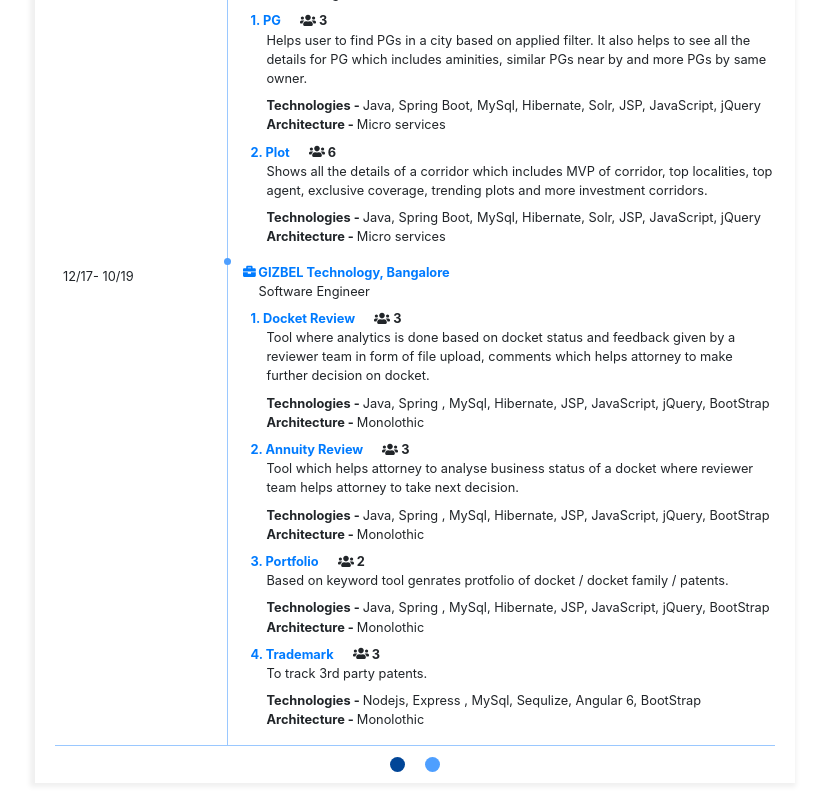
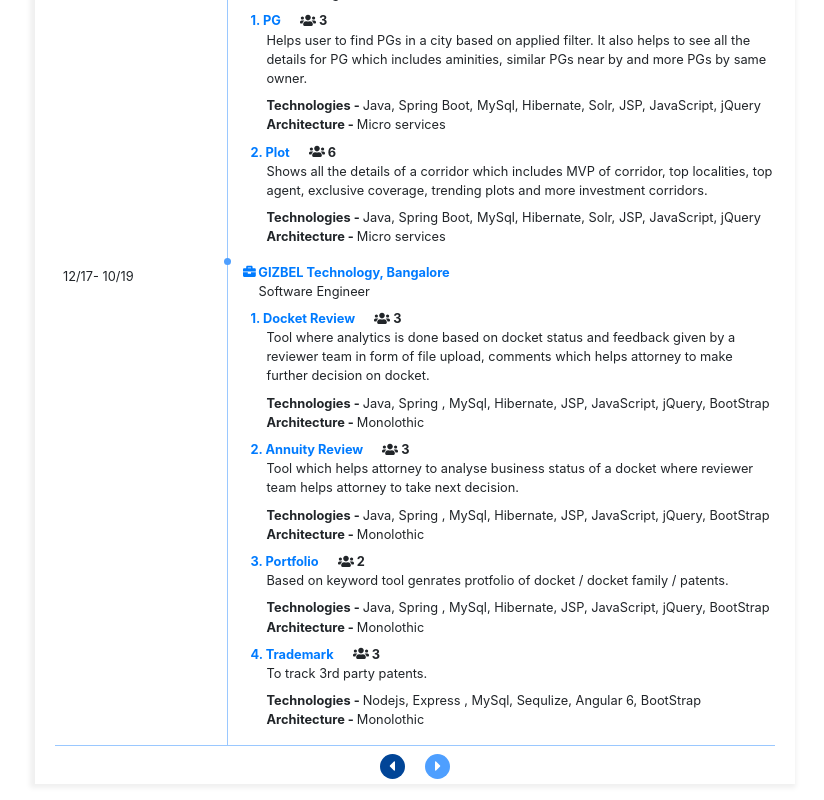
Before and after one commit to sunilvaishnav45/resume, a React (Create React App) app: page /resume/profile-experince in a window 1280 px wide. Shown: the part 570-1370 px from the top of the page, without its empty margins (225-1049 px from the left). Built offline with nearby package versions, Linux system fonts and the light colour scheme.

Commit message:
Footer updated

```diff
--- a/src/App.css
+++ b/src/App.css
@@ -57,6 +57,18 @@
 }
 
 
+.footer-dot {
+  height: 25px;
+  width: 25px;
+  background-color: #4e9fff;
+  border-radius: 50%;
+  display: inline-block;
+}
+
+.footer-dot.active{
+  background-color: #014597 !important;
+}
+
 .resume-card{
   box-shadow: -2px 1px 5px 3px #f0f0f0;
   padding: 20px !important;
--- a/src/Components/Page1/page1.jsx
+++ b/src/Components/Page1/page1.jsx
@@ -2,6 +2,8 @@
 import Profile from '../Profile/profile';
 import WorkExperince from '../WorkExperince/workexperince';
 import { Link } from 'react-router-dom';
+import { FontAwesomeIcon } from '@fortawesome/react-fontawesome';
+import { faCaretRight, faCaretLeft } from '@fortawesome/free-solid-svg-icons';
 
 class Page1 extends React.Component {
 
@@ -21,8 +23,8 @@
                 <Profile />
                 <WorkExperince />
                 <div className="text-center mt-2">
-                    <Link to="/resume/profile-experince"> <div className="dot mr-3 active"></div> </Link>
-                    <Link to="/resume/education-skills-git">    <div className="dot "></div> </Link>
+                    <Link to="/resume/profile-experince"> <div className="footer-dot mr-3 active"><span className="text-white"><FontAwesomeIcon icon={faCaretLeft} /></span></div> </Link>
+                    <Link to="/resume/education-skills-git"> <div className="footer-dot "><span className="text-white"><FontAwesomeIcon icon={faCaretRight} /></span></div> </Link>
                 </div>
             </React.Fragment>
         );
--- a/src/Components/Page2/page2.jsx
+++ b/src/Components/Page2/page2.jsx
@@ -5,6 +5,8 @@
 import Skills from '../Skills/skills';
 import Git from '../Git/git';
 import { Link } from 'react-router-dom';
+import { FontAwesomeIcon } from '@fortawesome/react-fontawesome';
+import { faCaretRight, faCaretLeft } from '@fortawesome/free-solid-svg-icons';
 
 class Page2 extends React.Component {
 
@@ -25,8 +27,8 @@
                 <Skills />
                 <Git />
                 <div className="text-center mt-2">
-                    <Link to="/resume/profile-experince"> <div className="dot mr-3 "></div> </Link>
-                    <Link to="/resume/education-skills-git"> <div className="dot active"></div> </Link>
+                    <Link to="/resume/profile-experince"> <div className="footer-dot mr-3 "><span className="text-white"><FontAwesomeIcon icon={faCaretLeft} /></span></div> </Link>
+                    <Link to="/resume/education-skills-git"> <div className="footer-dot active"><span className="text-white"><FontAwesomeIcon icon={faCaretRight} /></span></div> </Link>
                 </div>
             </React.Fragment>
         );
```
